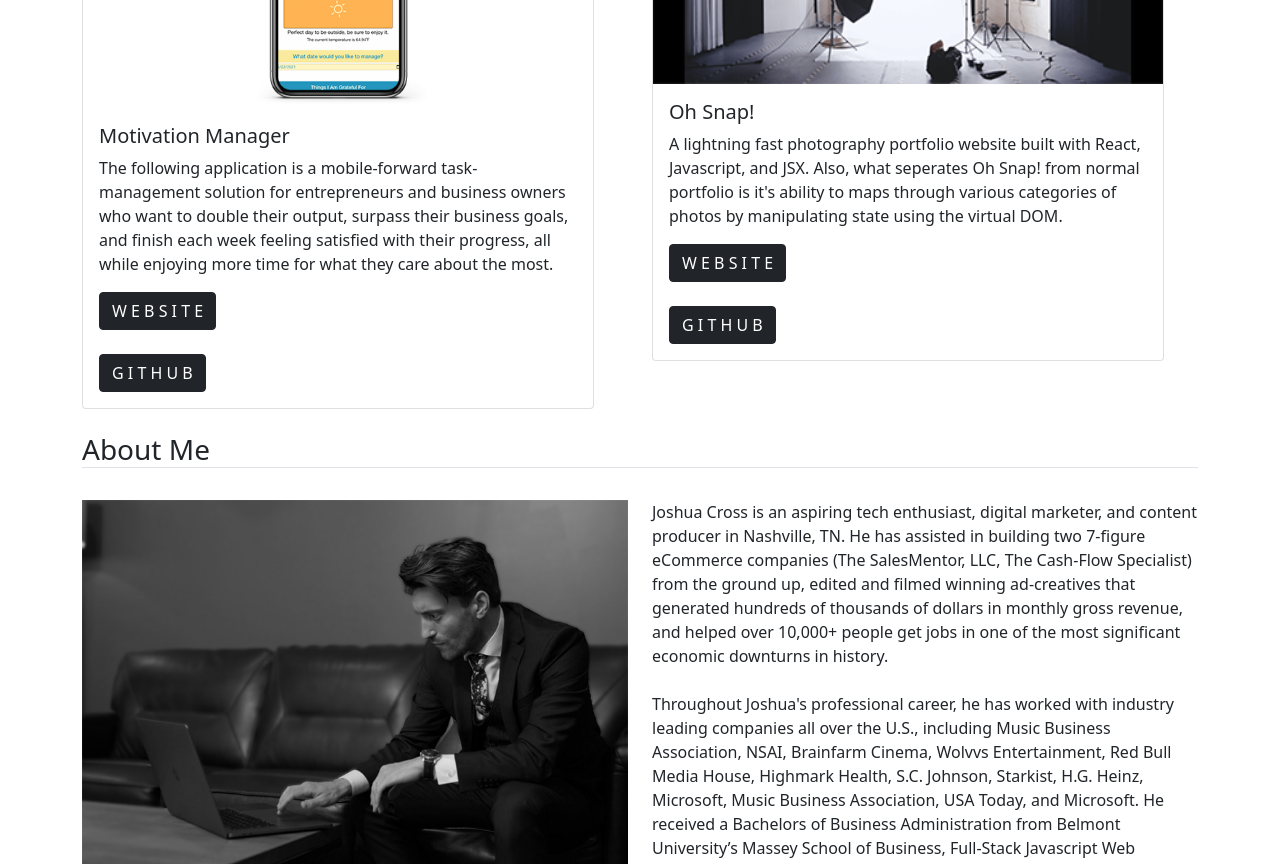
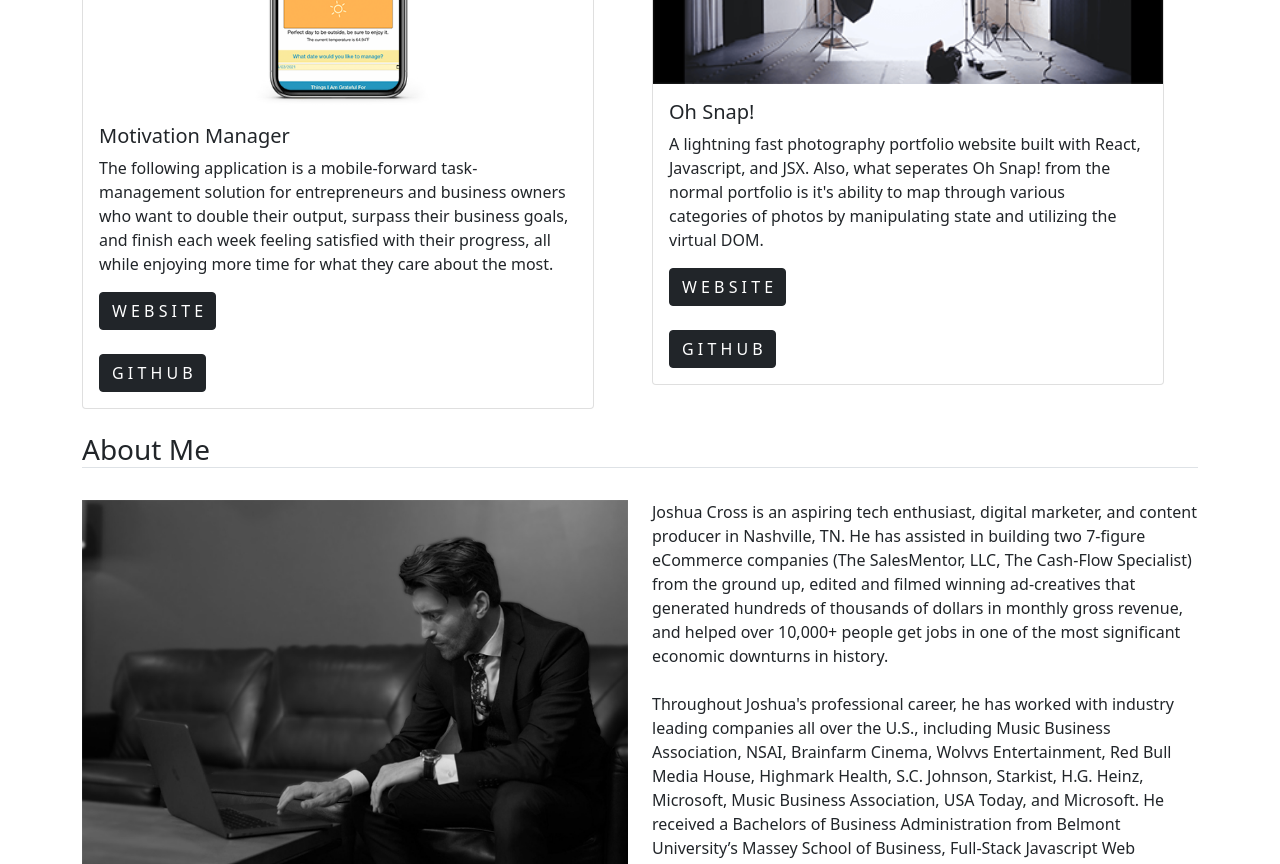
Before and after one commit to joshacross/my-portfolio, a React (Create React App) app: page /portfolio in a window 1280 px wide. Shown: the part 1360-2224 px from the top of the page. Built offline with nearby package versions, Linux system fonts and the light colour scheme.

Commit message:
fixed grammar on portfolio component

```diff
--- a/src/components/Portfolio/index.js
+++ b/src/components/Portfolio/index.js
@@ -58,7 +58,7 @@ function Portfolio() {
                 <Card.Body>
                     <Card.Title>Oh Snap!</Card.Title>
                         <Card.Text>
-                            A lightning fast photography portfolio website built with React, Javascript, and JSX. Also, what seperates Oh Snap! from normal portfolio is it's ability to maps through various categories of photos by manipulating state using the virtual DOM.
+                            A lightning fast photography portfolio website built with React, Javascript, and JSX. Also, what seperates Oh Snap! from the normal portfolio is it's ability to map through various categories of photos by manipulating state and utilizing the virtual DOM.
                         </Card.Text>
                         <Button variant="dark">W E B S I T E</Button>
                         <br></br>
```
